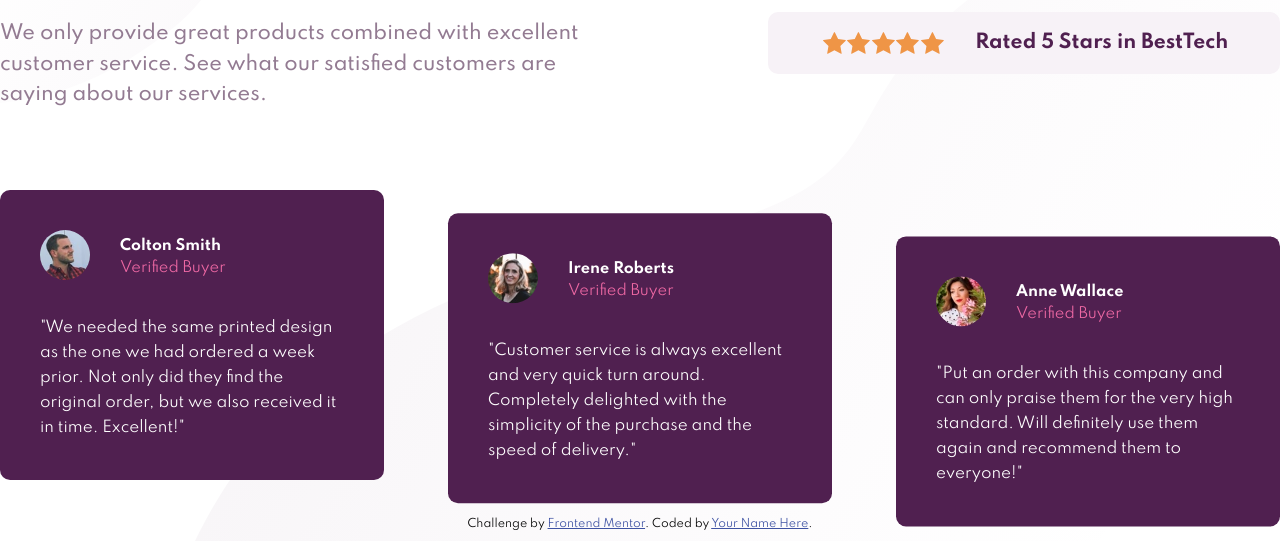
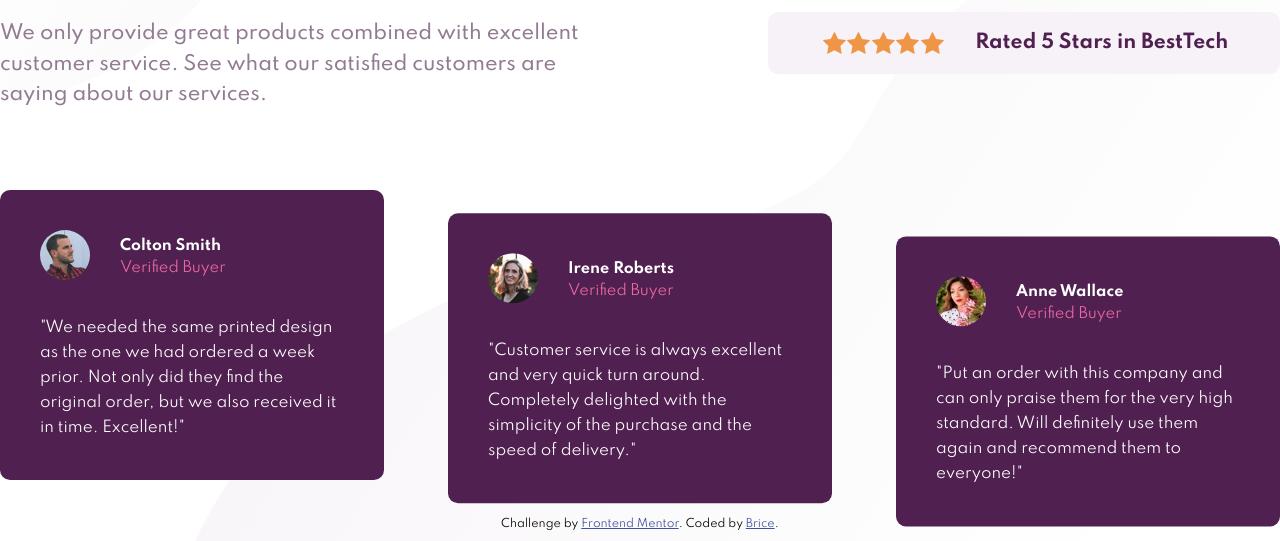
Before and after one commit to brice06110/Frontend-Mentor-Solutions, a plain HTML site: page social-proof-section-master/index.html in a window 1280 px wide. Shown: the part 259-800 px from the top of the page. Drawn offline with Linux system fonts and the light colour scheme.

Commit message:
lien ajouté

```diff
--- a/social-proof-section-master/index.html
+++ b/social-proof-section-master/index.html
@@ -104,7 +104,7 @@
       Challenge by
       <a href="https://www.frontendmentor.io?ref=challenge" target="_blank"
         >Frontend Mentor</a
-      >. Coded by <a href="#">Your Name Here</a>.
+      >. Coded by <a target="_blank" href="https://www.frontendmentor.io/profile/brice06110">Brice</a>.
     </div>
   </body>
 </html>
```
